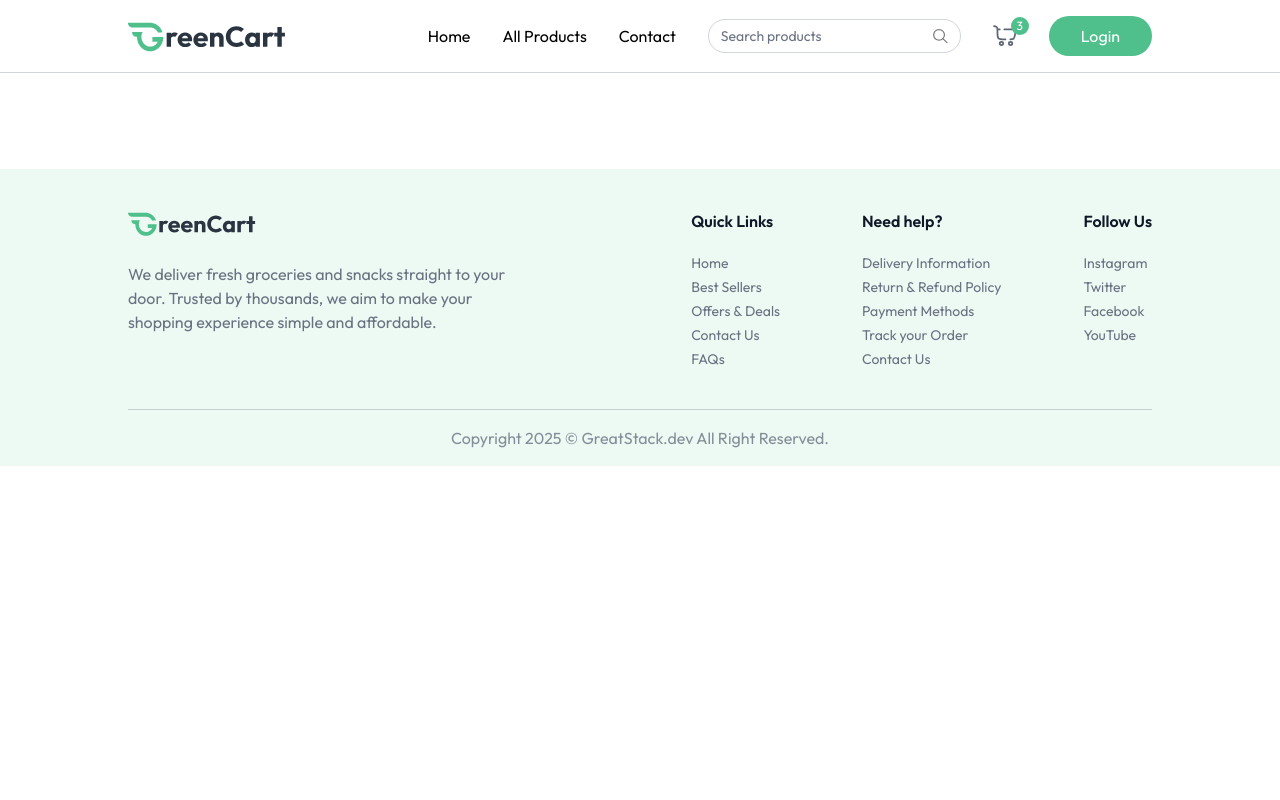
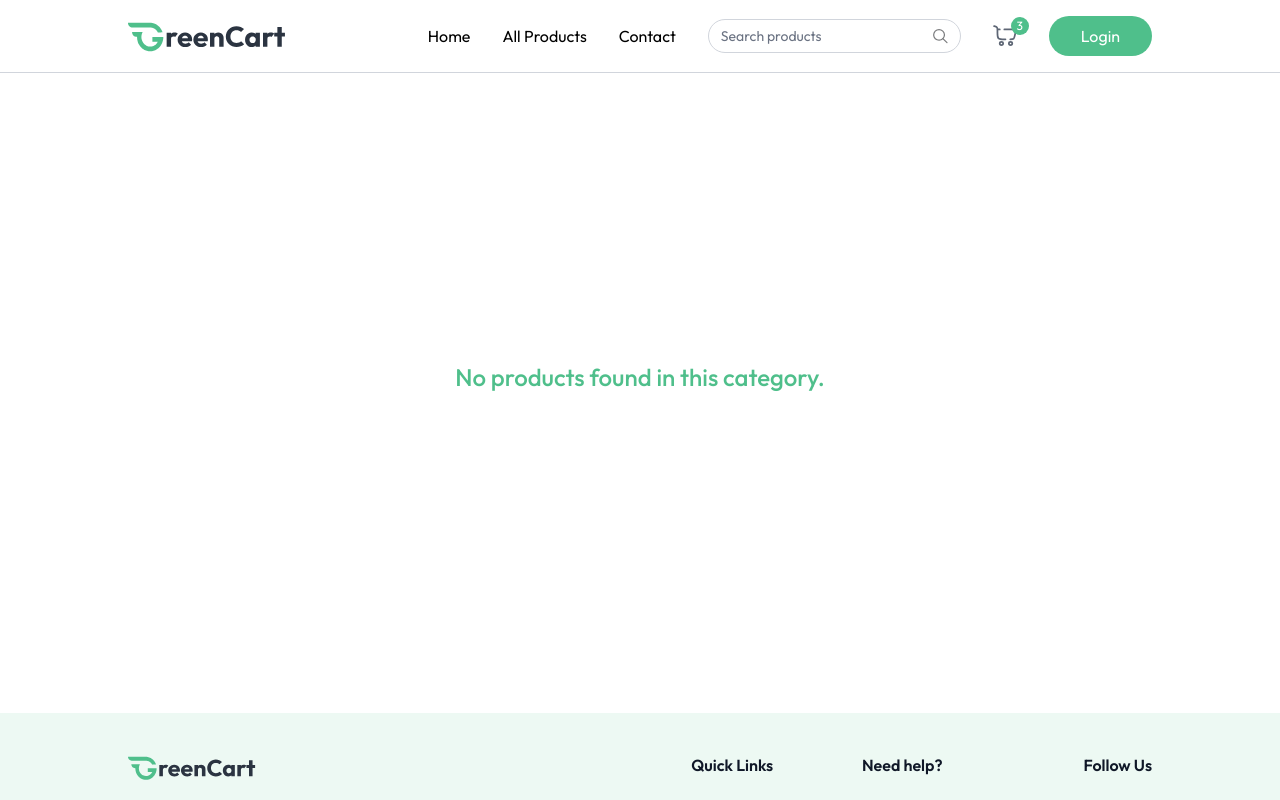
Before and after one commit to mohamadAlrimi/GreenCart, a React app: page /products/1 in a window 1280 px wide. Shown: the top 800 px of the page. Built offline with nearby package versions, Linux system fonts and the light colour scheme; the HTML template or start-up script is replaced by a standard one.

Commit message:
I finished Products cattegory

```diff
--- a/src/App.jsx
+++ b/src/App.jsx
@@ -7,6 +7,7 @@
 import { useAppContext } from "./context/AppContext";
 import Login from "./components/Login";
 import AllProducts from "./pages/AllProducts";
+import ProductCategory from "./pages/ProductCategory";
 
 const App = () => {
   const isSellerPath =useLocation().pathname.includes("seller")
@@ -19,8 +20,8 @@
       <div className={`${isSellerPath ? "" : "px-6 md:px-16 lg:px-24 xl:px-32"}`}>
         <Routes>
           <Route path="/" element={<Home />} />
-          <Route path="/productsn" element={<AllProducts />} />
-
+          <Route path="/products" element={<AllProducts />} />
+        <Route path="/products/:category" element={<ProductCategory/>}/>
         </Routes>
       </div>
       {!isSellerPath && <Footer/>}
--- a/src/components/Categories.jsx
+++ b/src/components/Categories.jsx
@@ -14,7 +14,7 @@
             className="group cursor-pointer py-5 px-3 gap-2 rounded-lg flex flex-col justify-center items-center "
             style={{ backgroundColor: category.bgColor }}
             onClick={() => {
-              navigate(`/product/${category.path.toLowerCase()}`);
+              navigate(`/products/${category.path.toLowerCase()}`);
               scrollTo(0, 0);
             }}
           >
--- a/src/components/ProductCard.jsx
+++ b/src/components/ProductCard.jsx
@@ -2,7 +2,7 @@
 import { assets } from "../assets/greencart_assets/assets";
 import { useAppContext } from "../context/AppContext";
 const ProductCard = ({product}) => {
-    // const [count, setCount] = React.useState(0);
+
     const {currency, addToCart ,removeFromCart , cartItems, navigate} = useAppContext();
 
 
--- a/src/pages/Home.jsx
+++ b/src/pages/Home.jsx
@@ -4,6 +4,7 @@
 import BestSeller from '../components/BestSeller'
 import BottomBanner from '../components/BottomBanner'
 import NewsLetter from '../components/NewsLetter'
+
 
 
 function Home() {
@@ -15,6 +16,7 @@
       <BottomBanner/>
       <NewsLetter/>
 
+
     </div>
   )
 }
--- /dev/null
+++ b/src/pages/ProductCategory.jsx
@@ -0,0 +1,40 @@
+import React from 'react'
+import { useAppContext } from '../context/AppContext'
+import { useParams } from 'react-router-dom';
+import { categories } from '../assets/greencart_assets/assets';
+import ProductCard from '../components/ProductCard';
+
+
+const ProductCategory = () => {
+    const {products}=useAppContext()
+    const {category}= useParams()
+    const searchCategory = categories.find((item)=> item.path.toLowerCase() === category)
+    const filteredProducts = products.filter(
+      (product) => product.category.toLowerCase() === category
+    )
+    // const filteredProducts = products.filter((product)=> product.category.toLowerCase() === category)
+  return (
+
+    <div className='mt-16' >
+
+      { searchCategory && (
+
+        <div className='flex flex-col items-end w-max'>
+          <p className='text-2xl font-medium'>{searchCategory.text.toLowerCase()}</p>
+          <div className='w-16 h-0.5 bg-primary rounded-full'> </div>
+
+        </div>
+      )}
+      {filteredProducts.length > 0 ? (
+        <div className='grid grid-cols-2 gap-3 sm:grid-cols-3 md:grid-cols-4 lg:grid-cols-5 md:gap-6 mt-6'>{filteredProducts.map((product)=> (<ProductCard key={product._id} product={product}/>))}</div>
+      ) : (
+<div className='flex items-center justify-center h-[60vh]'>
+  <p className='text-2xl font-medium text-primary'>No products found in this category. </p>
+</div>
+      )}
+
+    </div>
+  )
+}
+
+export default ProductCategory
```
